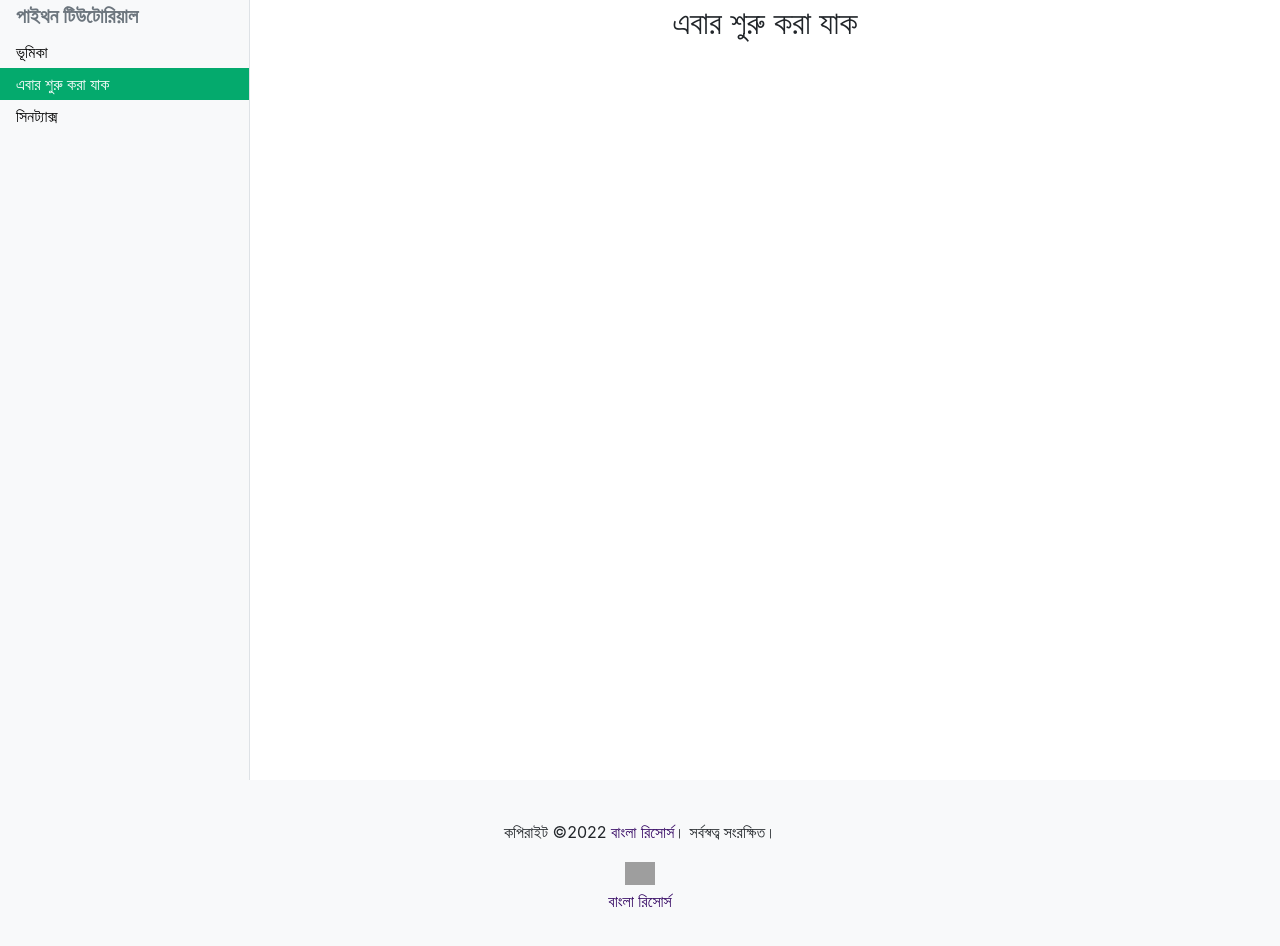
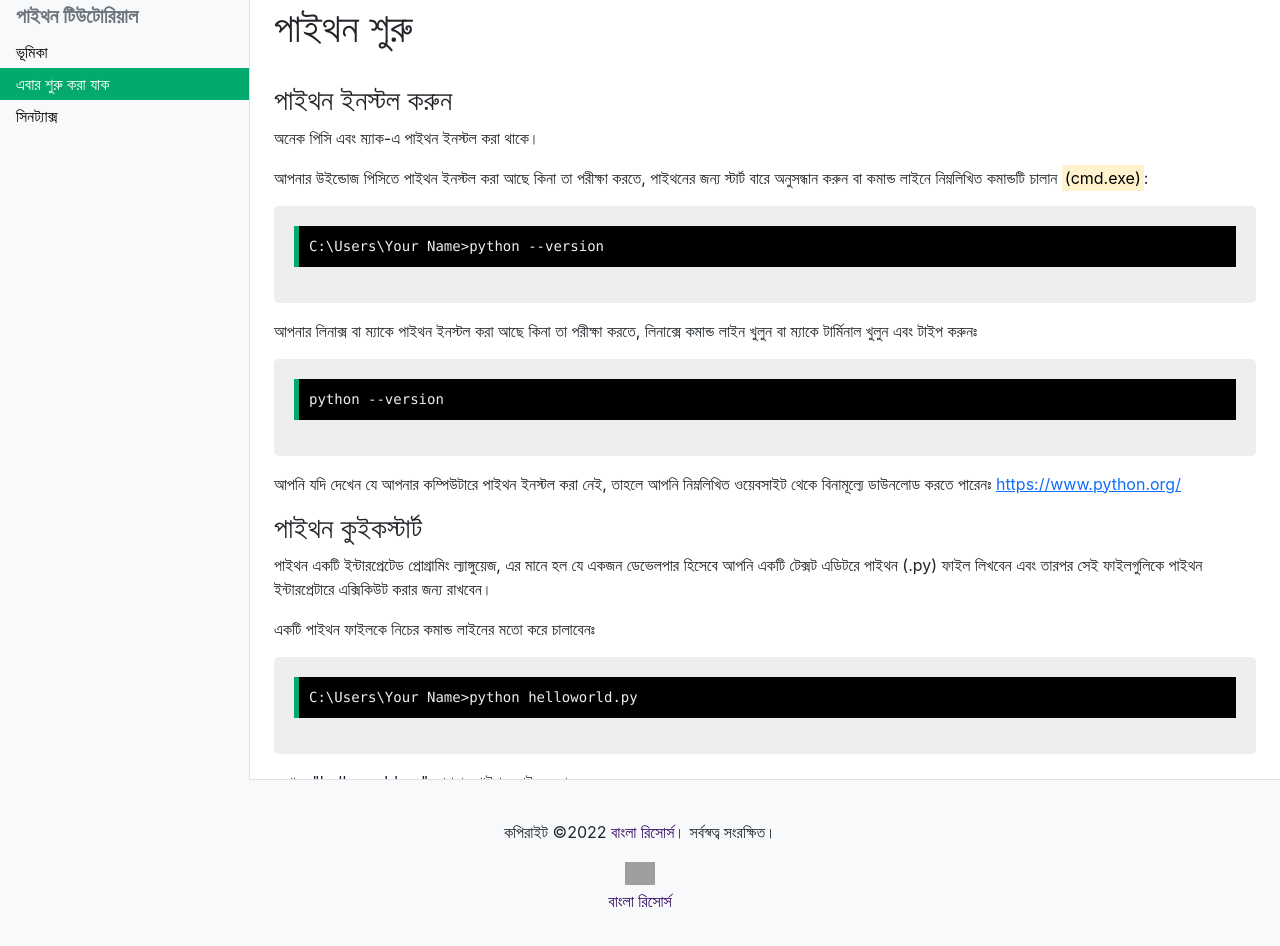
Before and after one commit to crescentpartha/Bangla-EdTech-Resources, a React (Create React App) app in the folder bangla-resources/: page /pythonHome/getStarted in a window 1280 px wide. Shown: the part 140-1086 px from the top of the page. Built offline with nearby package versions, Linux system fonts and the light colour scheme; grey boxes are pictures that could not be loaded.

Commit message:
GetStarted section added for Python Tutorial

```diff
--- a/bangla-resources/src/components/Pages/Python/Contents/css/styles.css
+++ b/bangla-resources/src/components/Pages/Python/Contents/css/styles.css
@@ -1,12 +1,17 @@
-.clipboard {
+.clipboard, .clipboard-terminal {
     background-color: #eee;
-    /* border: 1px solid #999; */
     display: block;
     padding: 20px;
     border-radius: 5px;
 }
-pre {
+.clipboard > pre {
     background-color: white;
     border-left: 5px solid #04AA6D;
     padding: 10px;
 }
+.clipboard-terminal > pre {
+    background-color: #000000;
+    border-left: 5px solid #04AA6D;
+    color: #eee;
+    padding: 10px;
+}
--- a/bangla-resources/src/components/Pages/Python/Contents/js/GetStarted.js
+++ b/bangla-resources/src/components/Pages/Python/Contents/js/GetStarted.js
@@ -1,9 +1,77 @@
 import React from 'react';
+import '../css/styles.css';
 
 const GetStarted = () => {
     return (
-        <div className='pt-4' style={{ height: '100vh', overflow: 'auto' }}>
-            <h2>এবার শুরু করা যাক</h2>
+        <div className='border-bottom' style={{ height: '100vh', overflow: 'auto' }}>
+            <div className='text-start p-4'>
+                <h1>পাইথন শুরু</h1> <br />
+                <div>
+                    <h3>পাইথন ইনস্টল করুন</h3>
+                    <p>অনেক পিসি এবং ম্যাক-এ পাইথন ইনস্টল করা থাকে।</p>
+                    <p>আপনার উইন্ডোজ পিসিতে পাইথন ইনস্টল করা আছে কিনা তা পরীক্ষা করতে, পাইথনের জন্য স্টার্ট বারে অনুসন্ধান করুন বা কমান্ড লাইনে নিম্নলিখিত কমান্ডটি চালান <mark>(cmd.exe)</mark>:</p>
+                    <div className='clipboard-terminal'>
+                        <pre>C:\Users\Your Name&gt;python --version</pre>
+                    </div>
+                    <p className='pt-3'>আপনার লিনাক্স বা ম্যাকে পাইথন ইনস্টল করা আছে কিনা তা পরীক্ষা করতে, লিনাক্সে কমান্ড লাইন খুলুন বা ম্যাকে টার্মিনাল খুলুন এবং টাইপ করুনঃ</p>
+                    <div className='clipboard-terminal'>
+                        <pre>python --version</pre>
+                    </div>
+                    <p className='pt-3'>আপনি যদি দেখেন যে আপনার কম্পিউটারে পাইথন ইনস্টল করা নেই, তাহলে আপনি নিম্নলিখিত ওয়েবসাইট থেকে বিনামূল্যে ডাউনলোড করতে পারেনঃ <a href="https://www.python.org/">https://www.python.org/</a></p>
+                    <h3>পাইথন কুইকস্টার্ট</h3>
+                    <p>পাইথন একটি ইন্টারপ্রেটেড প্রোগ্রামিং ল্যাঙ্গুয়েজ, এর মানে হল যে একজন ডেভেলপার হিসেবে আপনি একটি টেক্সট এডিটরে পাইথন (.py) ফাইল লিখবেন এবং তারপর সেই ফাইলগুলিকে পাইথন ইন্টারপ্রেটারে এক্সিকিউট করার জন্য রাখবেন।</p>
+                    <p>একটি পাইথন ফাইলকে নিচের কমান্ড লাইনের মতো করে চালাবেনঃ</p>
+                    <div className='clipboard-terminal'>
+                        <pre>C:\Users\Your Name&gt;python helloworld.py</pre>
+                    </div>
+                    <p className='pt-3'>যেখানে "helloworld.py" আপনার পাইথন ফাইলের নাম।</p>
+                    <p>আসুন আমাদের প্রথম পাইথন ফাইলটি লিখি, যার নাম <mark>helloworld.py</mark>, যেটি যেকোন টেক্সট এডিটরে করা যেতে পারে।</p>
+                    <div className='clipboard'>
+                        <p>helloworld.py</p>
+                        <pre>print("Hello, World!")</pre>
+                    </div>
+                    <p className='pt-3'>একদম সহজ. আপনার ফাইলটি সেইভ করুন. আপনার কমান্ড লাইন খুলুন, আপনি যে ডিরেক্টরিতে আপনার ফাইল সেইভ করেছেন সেখানে নেভিগেট করুন এবং রান করুনঃ</p>
+                    <div className='clipboard-terminal'>
+                        <pre>C:\Users\Your Name&gt;python helloworld.py</pre>
+                    </div>
+                    <p className='pt-3'>আউটপুট পড়তে হবেঃ</p>
+                    <div className='clipboard-terminal'>
+                        <pre>Hello, World!</pre>
+                    </div>
+                    <p className='pt-3'>অভিনন্দন, আপনি আপনার প্রথম পাইথন প্রোগ্রামটি লিখেছেন এবং রান করেছেন।</p>
+                    <h3>পাইথন কমান্ড লাইন</h3>
+                    <p>পাইথনে স্বল্প পরিমাণ কোড পরীক্ষা করার জন্য কখনও কখনও এটি একটি ফাইলে কোড না লেখা সরাসরি কমান্ড লাইনে লেখা খুবই দ্রুত এবং সহজ। আর এটি সম্ভব হয়েছে কারণ পাইথন নিজেই একটি কমান্ড লাইন হিসাবে চালানো যেতে পারে।</p>
+                    <p>উইন্ডোজ, ম্যাক বা লিনাক্স কমান্ড লাইনে নিম্নলিখিত শব্দটি টাইপ করুনঃ</p>
+                    <div className='clipboard-terminal'>
+                        <pre>C:\Users\Your Name&gt;python</pre>
+                    </div>
+                    <p className='pt-3'>অথবা যদি "python" কমান্ডটি কাজ না করে, আপনি "py" কমান্ডটি দিয়ে চেষ্টা করতে পারেনঃ</p>
+                    <div className='clipboard-terminal'>
+                        <pre>C:\Users\Your Name&gt;py</pre>
+                    </div>
+                    <p className='pt-3'>এখানে আপনি যেকোন পাইথন কোড লিখতে পারেন, যেমনঃ</p>
+                    <div className='clipboard-terminal'>
+                        <pre>
+                            <span style={{color: '#757575'}}>Python 3.10.6 (main, Aug 12 2022, 18:00:29)  [GCC 12.1.0 64 bit (AMD64)] on win32 <br />
+                            Type "help", "copyright", "credits" or "license" for more information.</span> <br />
+                            &gt;&gt;&gt; print('Hello World!')
+                        </pre>
+                    </div>
+                    <p className='pt-3'>কমান্ড লাইনে "Hello World!" লেখাটি প্রিন্ট করবেঃ</p>
+                    <div className='clipboard-terminal'>
+                        <pre>
+                            <span style={{color: '#757575'}}>Python 3.10.6 (main, Aug 12 2022, 18:00:29)  [GCC 12.1.0 64 bit (AMD64)] on win32 <br />
+                            Type "help", "copyright", "credits" or "license" for more information. <br />
+                            &gt;&gt;&gt; print('Hello World!')</span> <br />
+                            Hello World!
+                        </pre>
+                    </div>
+                    <p className='pt-3'>আপনার পাইথন কমান্ড লাইনের কাজ শেষ হলে, আপনি পাইথন কমান্ড লাইনের ইন্টারফেস থেকে প্রস্থান করতে নিম্নলিখিত কমান্ডটি টাইপ করতে পারেনঃ</p>
+                    <div className='clipboard-terminal'>
+                        <pre>exit()</pre>
+                    </div>
+                </div>
+            </div>
         </div>
     );
 };
--- a/bangla-resources/src/components/Pages/Python/Contents/js/Introduction.js
+++ b/bangla-resources/src/components/Pages/Python/Contents/js/Introduction.js
@@ -3,7 +3,7 @@ import '../css/styles.css';
 
 const Introduction = () => {
     return (
-        <div className='' style={{ height: '100vh', overflow: 'auto' }}>
+        <div className='border-bottom' style={{ height: '100vh', overflow: 'auto' }}>
             <div className='text-start p-4'>
                 <h1>ভূমিকা</h1> <br />
                 <div>
--- a/bangla-resources/src/components/Pages/Python/Contents/js/Syntax.js
+++ b/bangla-resources/src/components/Pages/Python/Contents/js/Syntax.js
@@ -2,7 +2,7 @@ import React from 'react';
 
 const Syntax = () => {
     return (
-        <div className='pt-4' style={{ height: '100vh', overflow: 'auto' }}>
+        <div className='border-bottom' style={{ height: '100vh', overflow: 'auto' }}>
             <h2>সিনট্যাক্স</h2>
         </div>
     );
```
